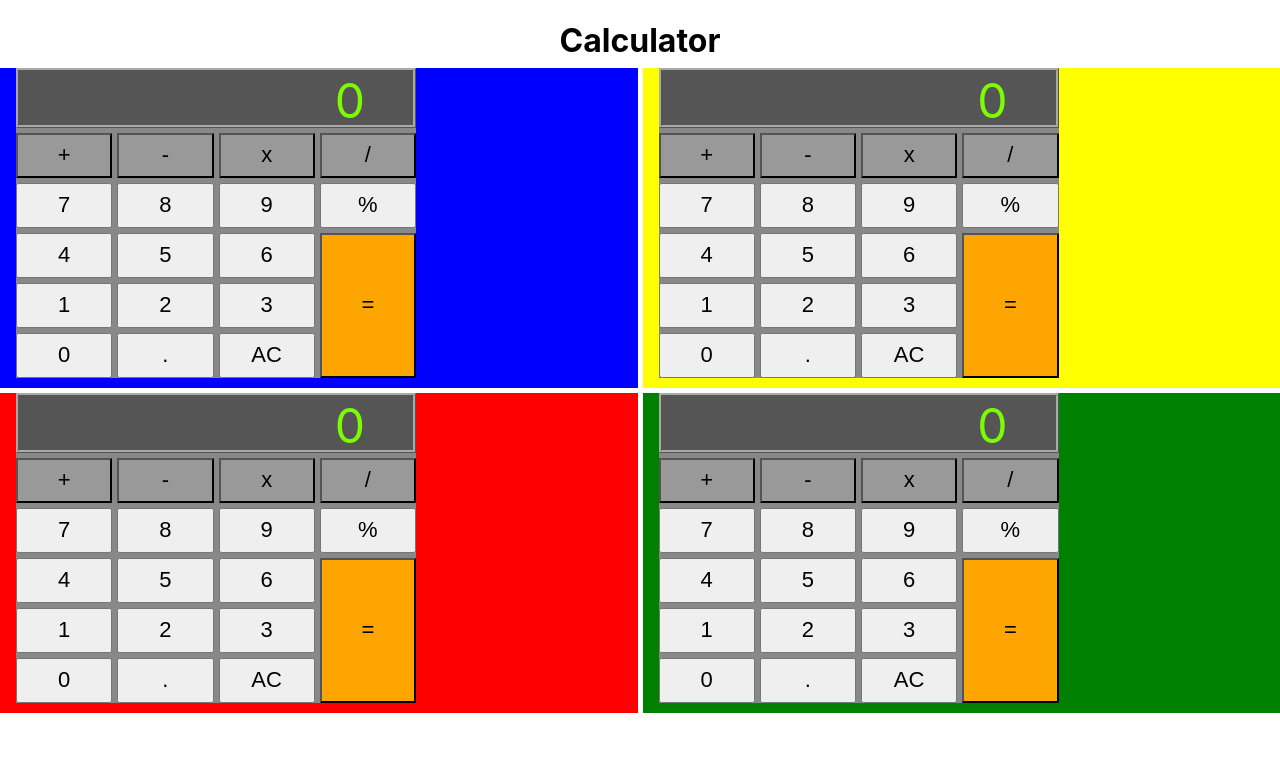
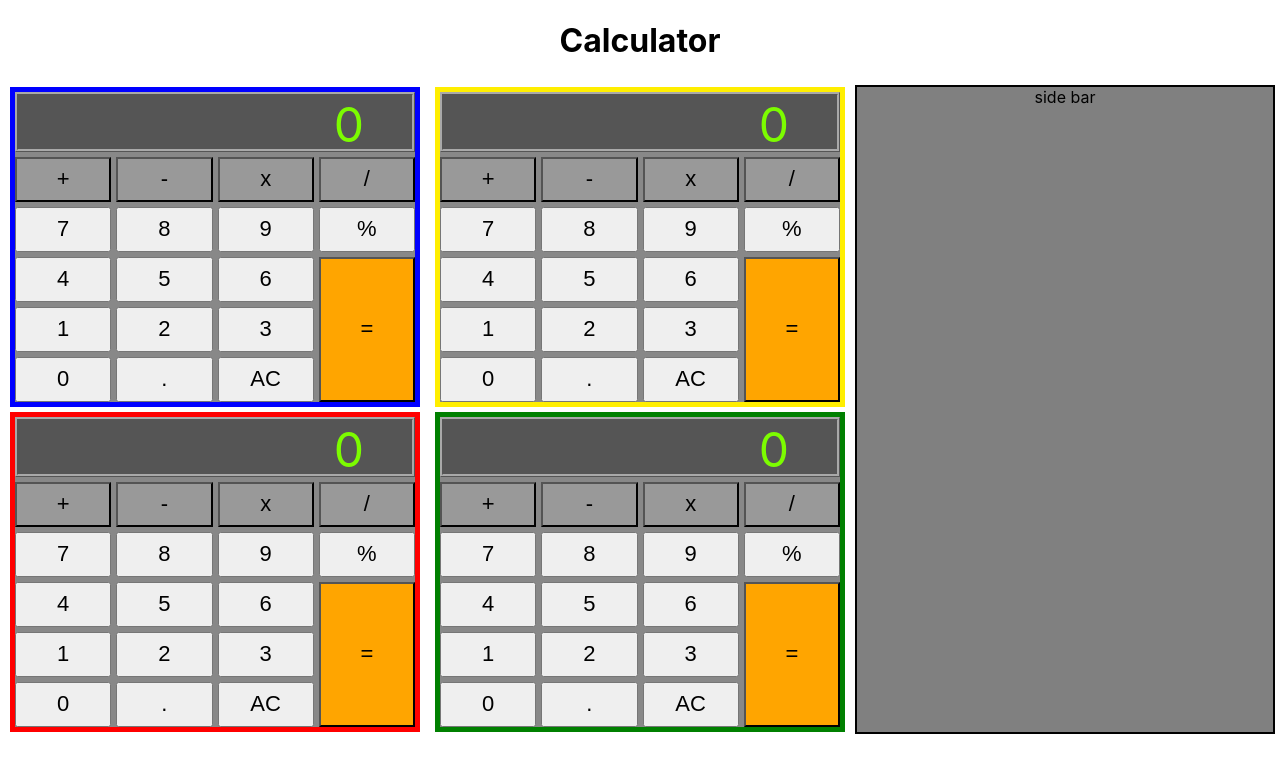
Before and after one commit to Lennerblom/calculator, a React (Create React App) app in the folder calculator/: page / in a window 1280 px wide. Shown: the top 772 px of the page. Built offline with nearby package versions, Linux system fonts and the light colour scheme.

Commit message:
style updates, improved grid container

```diff
--- a/calculator/src/App.css
+++ /dev/null
@@ -1,69 +0,0 @@
-.App {
-  display: grid;
-  grid-template-columns: repeat(2, 1fr);
-  grid-gap: 5px;
-  grid-auto-rows: 320px;
-  justify-items: stretch;
-  /* grid-template-rows: 250px, 250px; */
-  text-align: center;
-
-
-}
-h1 {
-  text-align: center;
-  height: 25px;
-
-}
-.calc1 {
-  grid-column: 1;
-  grid-row: 1;
-  /* align-self: center; */
-  background-color: blue;
-}
-.calc2 {
-  grid-column: 1;
-  grid-row: 2;
-  /* place-self: center; */
-  background-color: red;
-}
-.calc3 {
-  grid-column: 2;
-  grid-row: 1;
-  /* justify-self: center; */
-  background-color: yellow;
-}
-.calc4 {
-  grid-column: 2;
-  grid-row: 2;
-  /* align-self: end; */
-  background-color: green;
-}
-
-.App-logo {
-  animation: App-logo-spin infinite 20s linear;
-  height: 40vmin;
-}
-
-.App-header {
-  background-color: #282c34;
-  min-height: 100vh;
-  display: flex;
-  flex-direction: column;
-  align-items: center;
-  justify-content: center;
-  font-size: calc(10px + 2vmin);
-  color: white;
-}
-
-.App-link {
-  color: #61dafb;
-}
-
-@keyframes App-logo-spin {
-  from {
-    transform: rotate(0deg);
-  }
-  to {
-    transform: rotate(360deg);
-  }
-}
--- a/calculator/src/App.js
+++ b/calculator/src/App.js
@@ -1,5 +1,5 @@
 import React, { Component, Fragment } from 'react';
-import './App.css';
+import './App.scss';
 import Calc2 from './calc2';
 import './styles/layout.css';
 //import './styles/style.scss';
@@ -9,11 +9,19 @@ class App extends Component {
       <Fragment>
       <h1>Calculator</h1>
       <div className="App">
-      <div className="calc1"><Calc2/></div>
-        <div className="calc2"><Calc2/></div>
-        <div className="calc3"><Calc2/></div>
-        <div className="calc4"><Calc2/></div>
-
+        <div className="calc_container blue">
+          <div><Calc2/></div>
+        </div>
+        <div className="calc_container yellow">
+          <div><Calc2/></div>
+        </div>
+        <div className="calc_container red">
+          <div><Calc2/></div>
+        </div>
+        <div className="calc_container green">
+          <div><Calc2/></div>
+        </div>
+        <div className="side_bar">side bar</div>
       </div>
       </Fragment>
     );
--- /dev/null
+++ b/calculator/src/App.scss
@@ -0,0 +1,99 @@
+.App {
+  display: grid;
+  grid-template-columns: repeat(3, 1fr);
+  grid-gap: 5px;
+  /* grid-auto-rows: 320px; */
+  justify-items: stretch;
+  grid-template-rows: 80px, 320px, 320px;
+  text-align: center;
+  align-items: center;
+  justify-content: center;
+  padding: 5px;
+    & .calc_container {
+      width: 400px;
+      margin: auto;
+      padding: 5px;
+  }
+    & .side_bar {
+      grid-column: 3;
+      grid-row: 1/3;
+      background-color: grey;
+      border: solid black 2px;
+      height: 100%;
+    }
+}
+h1 {
+  text-align: center;
+  grid-column: 1;
+  grid-row: 1;
+}
+// section {
+//   grid-column: 3;
+//   grid-row: 1/3;
+//   background-color: grey;
+// }
+
+.blue {
+  grid-column: 1;
+  grid-row: 1;
+  background-color: blue;
+
+
+}
+.red {
+  grid-column: 1;
+  grid-row: 2;
+  background-color: red;
+
+}
+.yellow {
+  grid-column: 2;
+  grid-row: 1;
+  background-color: rgb(255, 238, 0);
+
+}
+.green {
+  grid-column: 2;
+  grid-row: 2;
+  background-color: green;
+}
+
+// .calc_container {
+//   width: 400px;
+//   // align-self: center;
+//   // justify-self: center;
+//   background-color: green;
+//   margin: auto;
+//   // align-items: center;
+//   // justify-content: center;
+//   //padding: 5px;
+// }
+
+.App-logo {
+  animation: App-logo-spin infinite 20s linear;
+  height: 40vmin;
+}
+
+.App-header {
+  background-color: #282c34;
+  min-height: 100vh;
+  display: flex;
+  flex-direction: column;
+  align-items: center;
+  justify-content: center;
+  font-size: calc(10px + 2vmin);
+  color: white;
+}
+
+.App-link {
+  color: #61dafb;
+}
+
+@keyframes App-logo-spin {
+  from {
+    transform: rotate(0deg);
+  }
+  to {
+    transform: rotate(360deg);
+  }
+}
--- a/calculator/src/calc2.js
+++ b/calculator/src/calc2.js
@@ -123,7 +123,7 @@ _operator = (e) => {
     render() {
 
         return (
-          <div className="calculator container5">
+          <div className="container5">
             <div className="display" value={this.state.display}>{this.state.display}</div>
 
                   <button onClick={this._operator} id="plus" value="operator" name="+">+</button>
@@ -131,6 +131,7 @@ _operator = (e) => {
                   <button onClick={this._operator} id="multiply" value="operator" name="*">x</button>
                   <button onClick={this._operator} id="divide" value="operator" name="/">/</button>
                   <button name="%" onClick={this._operator} id="percent" value={"operator"}>%</button>
+                  {/* <div onClick={this._number}> */}
                   <button onClick={this._number} id="seven" value={7}>7</button>
                   <button onClick={this._number} id="eight" value={8}>8</button>
                   <button onClick={this._number} id="nine" value={9}>9</button>
@@ -142,6 +143,7 @@ _operator = (e) => {
                   <button onClick={this._number} id="three" value={3}>3</button>
                   <button onClick={this._number} id="zero" value={0}>0</button>
                   <button onClick={this._number} id="period" value='.'>.</button>
+                  {/* </div> */}
                   <button name="clear" onClick={this._clear} id="clear" value={0}>AC</button>
                   <button name="equals" onClick={this._equals} id="equals" value={"="}>=</button>
 
--- a/calculator/src/styles/layout.css
+++ b/calculator/src/styles/layout.css
@@ -1,4 +1,4 @@
-.container {
+/* .container {
     display: grid;
     margin-left: 2em;
     grid-template-columns: 25px 50px 50px 50px 50px 25px;
@@ -18,18 +18,21 @@
     grid-template-areas:
       "header header header"
       "footer footer footer";
-  }
+  } */
 
   .container5{
     background: #888;
+    /* width: 32%; */
       max-width: 400px;
-    margin-left: 1em;
-    margin-bottom: 2em;
+    /* margin-left: 1em;
+    margin-bottom: 2em; */
     display: grid;
     grid-template-columns: repeat(4, 1fr);
     grid-gap: 5px;
     grid-auto-rows: minmax(25px, 45px);
     grid-template-rows: 60px 45px 45px 45px 45px 45px;
+    /* align-items: center;
+    justify-content: center; */
 }
 .display {
     grid-column: 1/5;
```
